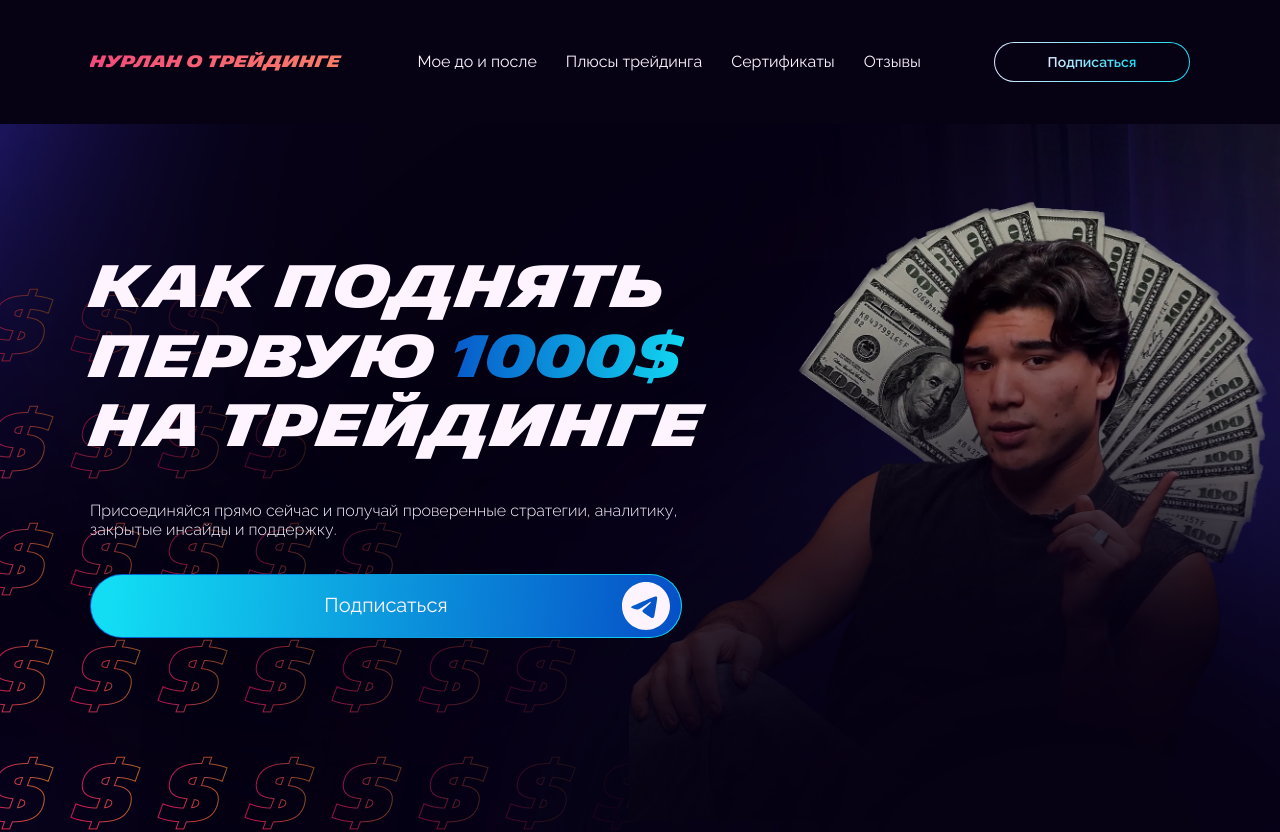
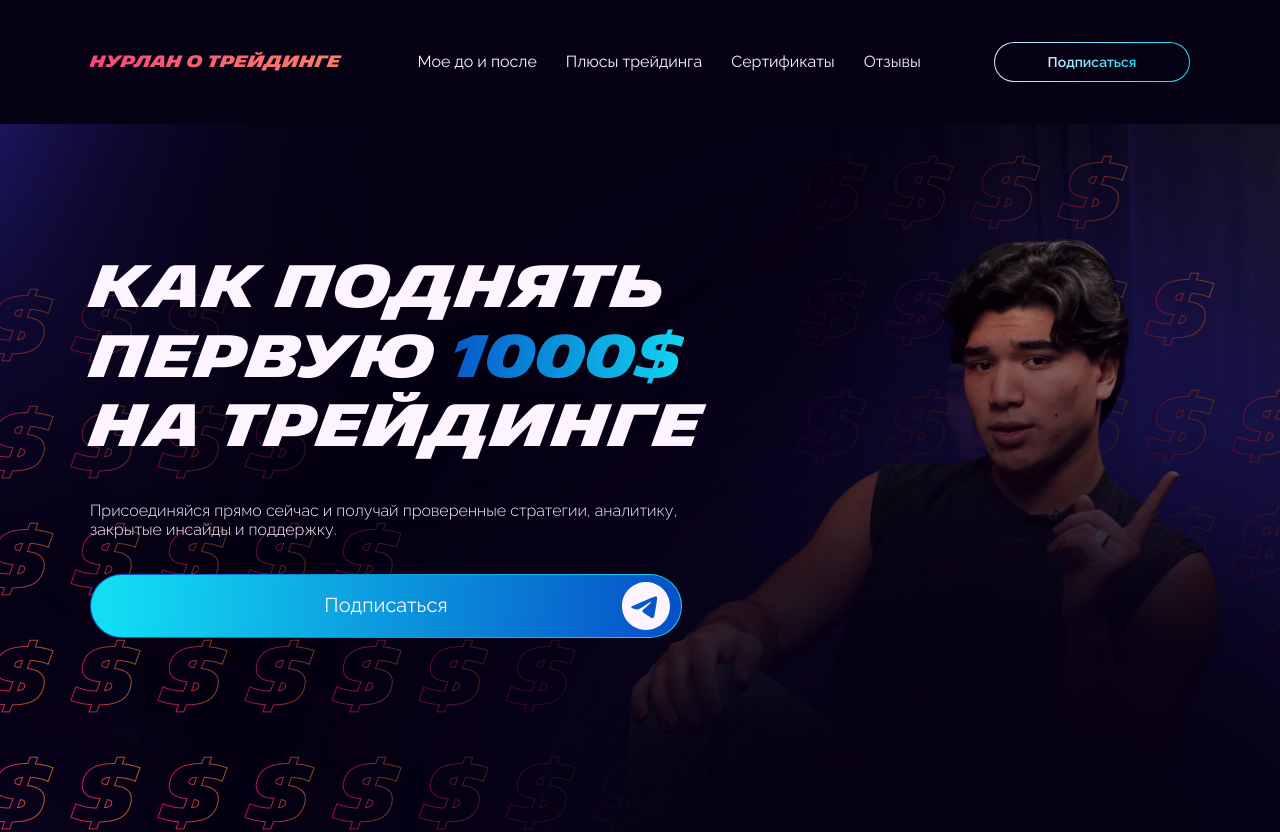
Before and after one commit to cyanidium-dev/crypto-landing, a Next.js app: page / in a window 1280 px wide. Shown: the top 832 px of the page. Built offline with nearby package versions, Linux system fonts and the light colour scheme; no server answers.

Commit message:
updated images

```diff
--- a/src/components/homePage/certificate/Certificate.tsx
+++ b/src/components/homePage/certificate/Certificate.tsx
@@ -16,7 +16,7 @@ export default function Certificate() {
         whileInView="visible"
         viewport={{ once: true }}
         variants={fadeInAnimation({ scale: 0.8, duration: 1.5, delay: 0.8 })}
-        className="absolute bottom-0 left-5 tabxl:left-[494px] desk:left-[584px] z-10 w-[74px] tabxl:w-[118px] h-auto"
+        className="absolute bottom-0 left-5 tabxl:left-[494px] desk:left-[584px] z-[5] w-[74px] tabxl:w-[118px] h-auto"
       >
         <Image
           src="/images/icons/dollar.svg"
@@ -31,7 +31,7 @@ export default function Certificate() {
         whileInView="visible"
         viewport={{ once: true }}
         variants={fadeInAnimation({ scale: 0.8, duration: 1.5, delay: 0.8 })}
-        className="absolute bottom-7 tabxl:bottom-12 left-[102px] tabxl:left-[630px] desk:left-[720px] z-10 w-[37px] tabxl:w-[59px] h-auto"
+        className="absolute bottom-7 tabxl:bottom-12 left-[102px] tabxl:left-[630px] desk:left-[720px] z-[5] w-[37px] tabxl:w-[59px] h-auto"
       >
         <Image
           src="/images/icons/dollar.svg"
--- a/src/components/homePage/hero/HeroImages.tsx
+++ b/src/components/homePage/hero/HeroImages.tsx
@@ -57,14 +57,14 @@ export default function HeroImages() {
         initial="hidden"
         whileInView="visible"
         viewport={{ once: true }}
-        variants={fadeInAnimation({ scale: 0.9, duration: 1.5, delay: 2.4 })}
-        className="absolute top-[78px] tabxl:top-[65px] left-[calc(50%-232px)] tabxl:left-auto tabxl:right-[2px] -z-[35] rotate-[3.4deg] w-[489px] h-[364px]"
+        variants={fadeInAnimation({ scale: 0.7, duration: 2.2 })}
+        className="hidden tabxl:block absolute -z-[40] tabxl:top-[-93px] tabxl:h-[676px] tabxl:right-[calc(50%-836px)] overflow-visible"
       >
         <Image
-          src="/images/backgrounds/heroSection/banknotes.webp"
-          alt="banknotes"
-          width={1342}
-          height={1671}
+          src="/images/backgrounds/heroSection/dollarsSecond.webp"
+          alt="dollars"
+          width={680}
+          height={676}
         />
       </motion.div>
 
@@ -86,7 +86,7 @@ export default function HeroImages() {
 
       <div
         className="absolute -z-40 top-[-436px] tabxl:top-[-496px] left-[calc(50%-369px-225px)] tabxl:left-[-24px]
-        w-[738px] h-[681px] tabxl:w-[1125px] tabxl:h-[1039px] rounded-full bg-black blur-[98px] tabxl:blur-[150px] supports-[backdrop-filter]:blur-[98px] supports-[backdrop-filter]:tabxl:blur-[150px] will-change-transform"
+        w-[738px] h-[681px] tabxl:w-[1125px] tabxl:h-[1039px] desk:w-[1300px] deskxl:w-[1550px] rounded-full bg-black blur-[98px] tabxl:blur-[150px] supports-[backdrop-filter]:blur-[98px] supports-[backdrop-filter]:tabxl:blur-[150px] will-change-transform"
       />
       <div
         className="absolute -z-50 top-[203px] tabxl:top-[-41px] left-[calc(50%-369px+132px)] tabxl:left-[-220px]
--- a/src/components/homePage/reviews/ReviewsImages.tsx
+++ b/src/components/homePage/reviews/ReviewsImages.tsx
@@ -28,7 +28,7 @@ export default function ReviewsImages() {
         whileInView="visible"
         viewport={{ once: true }}
         variants={fadeInAnimation({ scale: 0.8 })}
-        className="absolute left-[calc(50%+16px)] tabxl:left-[130px] bottom-[670px] tabxl:bottom-[150px] z-10 w-[85px] tabxl:w-[158px] h-auto  will-change-transform"
+        className="absolute left-[calc(50%+16px)] tabxl:left-[130px] bottom-[670px] tabxl:bottom-[150px] z-[5] w-[85px] tabxl:w-[158px] h-auto  will-change-transform"
       >
         <Image
           src="/images/contentImages/dollarsReviews.webp"
```
Also changed, not shown: public/images/backgrounds/heroSection/dollarsSecond.webp (added), public/images/contentImages/manWithText.webp.
